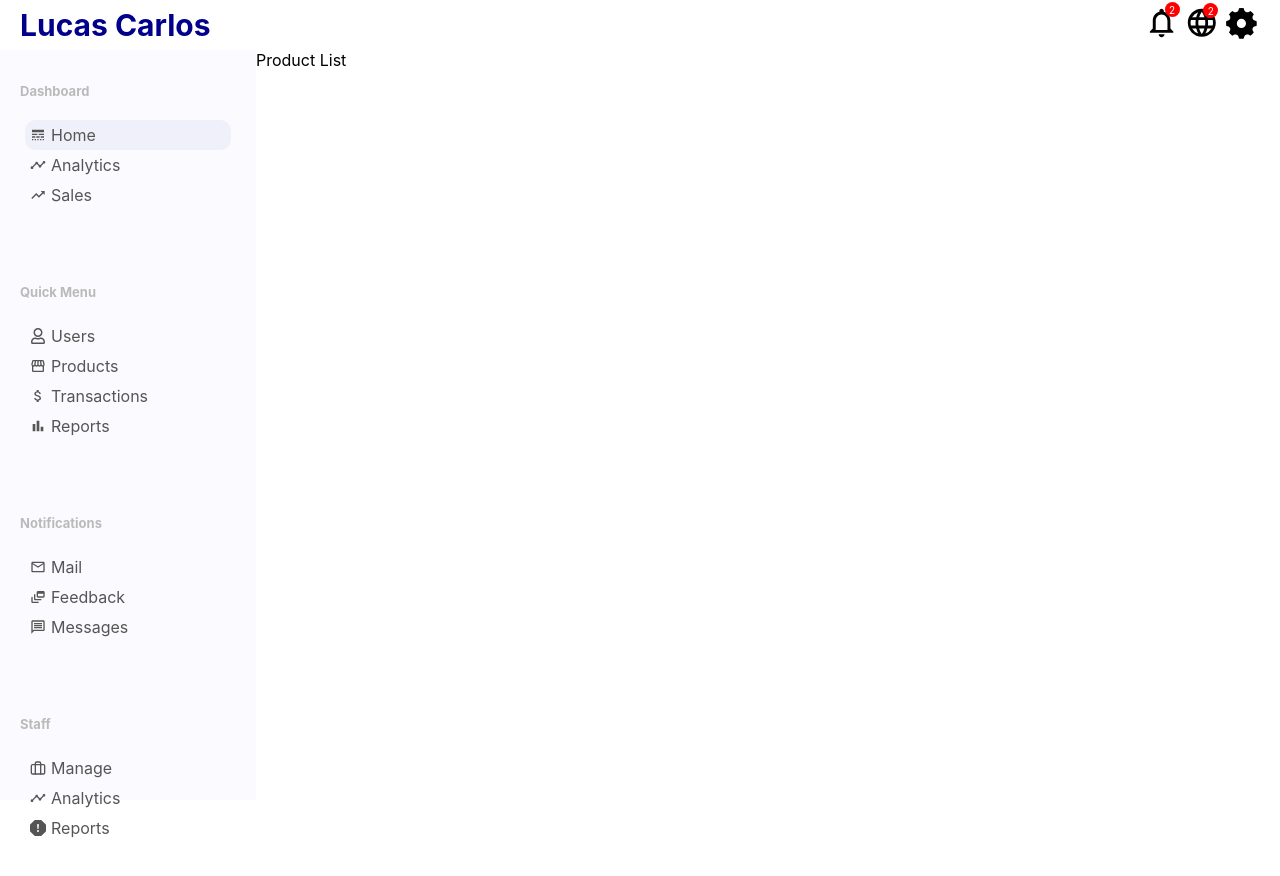
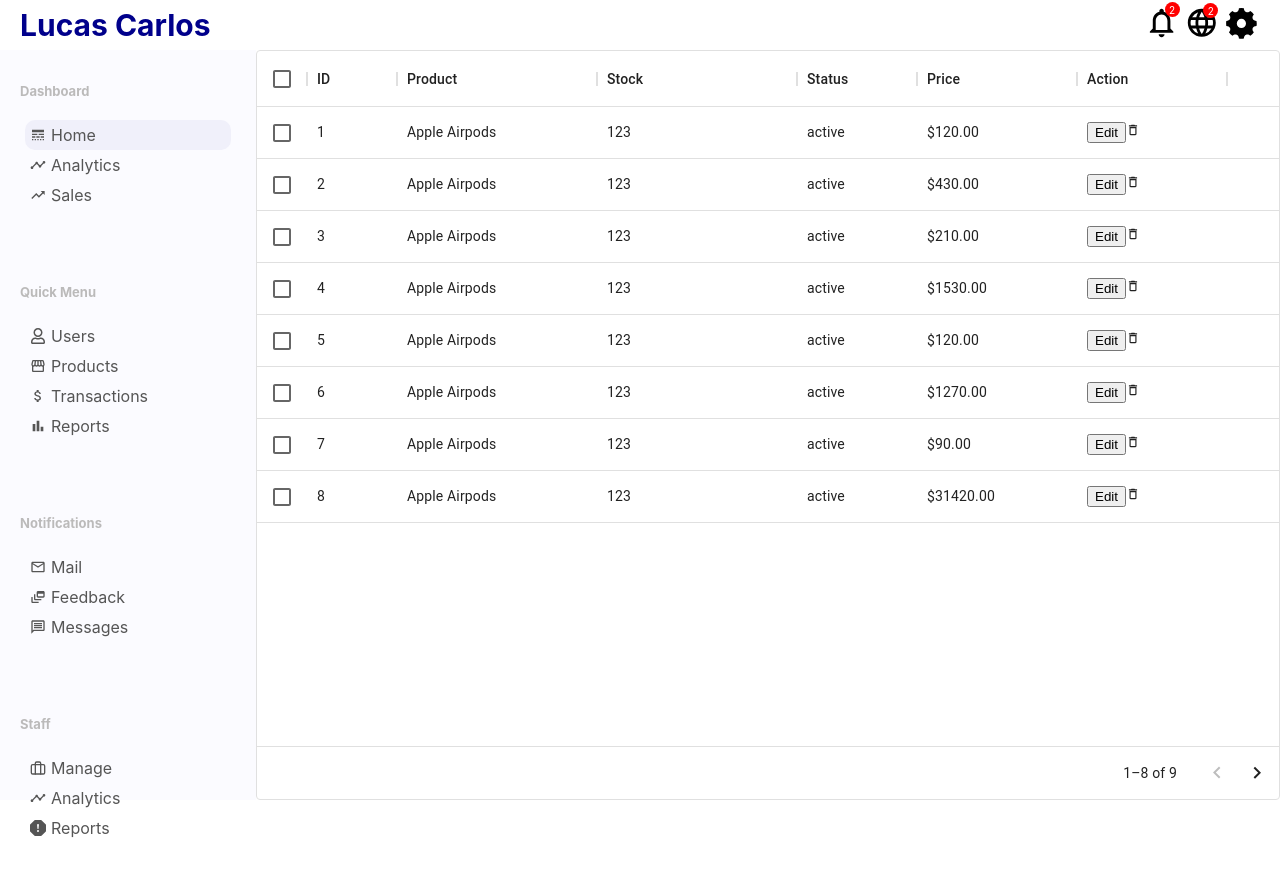
Before and after one commit to lucas9121/dashboard, a React (Create React App) app: page /products in a window 1280 px wide. Shown: the top 876 px of the page. Built offline with nearby package versions, Linux system fonts and the light colour scheme; the HTML template or start-up script is replaced by a standard one.

Commit message:
adding product table

```diff
--- a/src/pages/productList/productList.js
+++ b/src/pages/productList/productList.js
@@ -1,7 +1,65 @@
 import './productList.css'
+import { useState } from "react";
+import { Link } from "react-router-dom"
+import { DataGrid } from '@mui/x-data-grid';
+import { MdOutlineDeleteOutline } from 'react-icons/md'
+import { productRows } from '../../dummyData'
 
 export default function ProductList() {
+    const [data, setData] = useState(productRows)
+
+    const handleDelete = (id) => {
+        setData(data.filter((item) => item.id !== id))
+    }
+
+    const columns = [
+        { field: 'id', headerName: 'ID', width: 90 },
+        { field: 'product', headerName: 'Product', width: 200, renderCell: (params) => {
+            return(
+                <div className="productListUser">
+                    <img src={params.row.img} alt="" />
+                    {params.row.name}
+                </div>
+            )
+        } },
+        { field: 'stock', headerName: 'Stock', width: 200 },
+        {
+            field: 'status',
+            headerName: 'Status',
+            width: 120,
+        },
+        {
+            field: 'price',
+            headerName: 'Price',
+            width: 160,
+        },
+        {
+            field: "action",
+            headerName: "Action",
+            width: 150,
+            renderCell: (params) => {
+                return(
+                    <div className="productListAction">
+                        <Link to={`/product/${params.row.id}`} >
+                            <button>Edit</button>
+                        </Link>
+                        <MdOutlineDeleteOutline onClick={() => handleDelete(params.row.id)} />
+                    </div>
+                )
+            }
+        }
+    ];
+
     return(
-        <div className='productList' >Product List</div>
+        <div className='productList' >
+            <DataGrid
+                rows={data}
+                disableSelectionOnClick
+                columns={columns}
+                pageSize={8}
+                rowsPerPageOptions={[5]}
+                checkboxSelection
+            />
+        </div>
     )
 }
```
